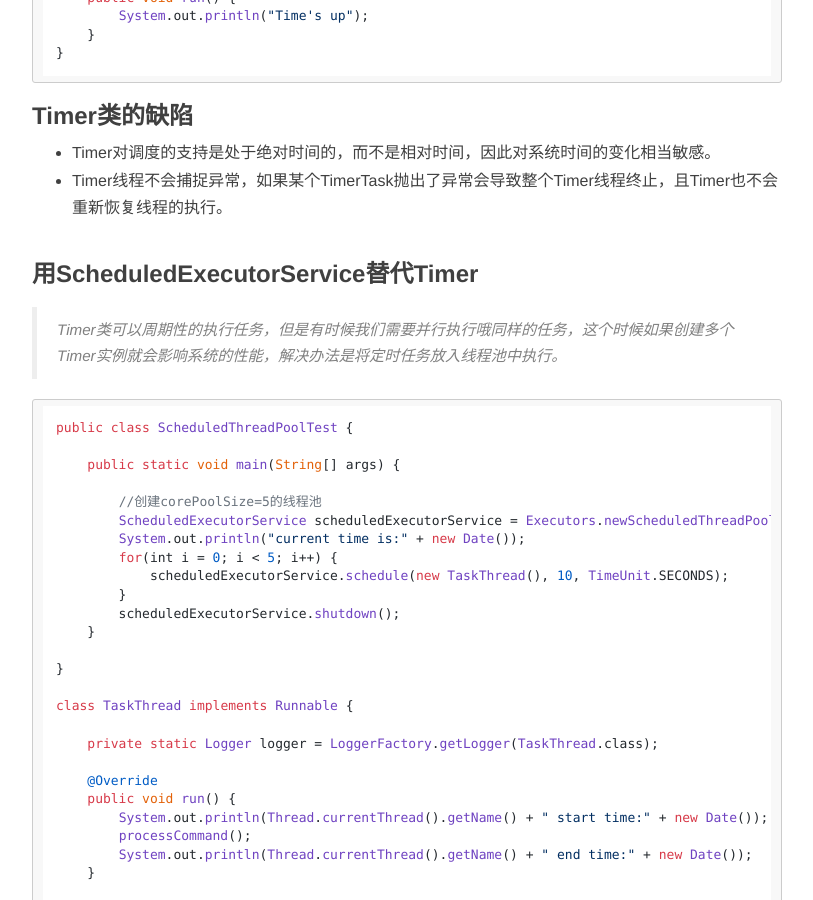
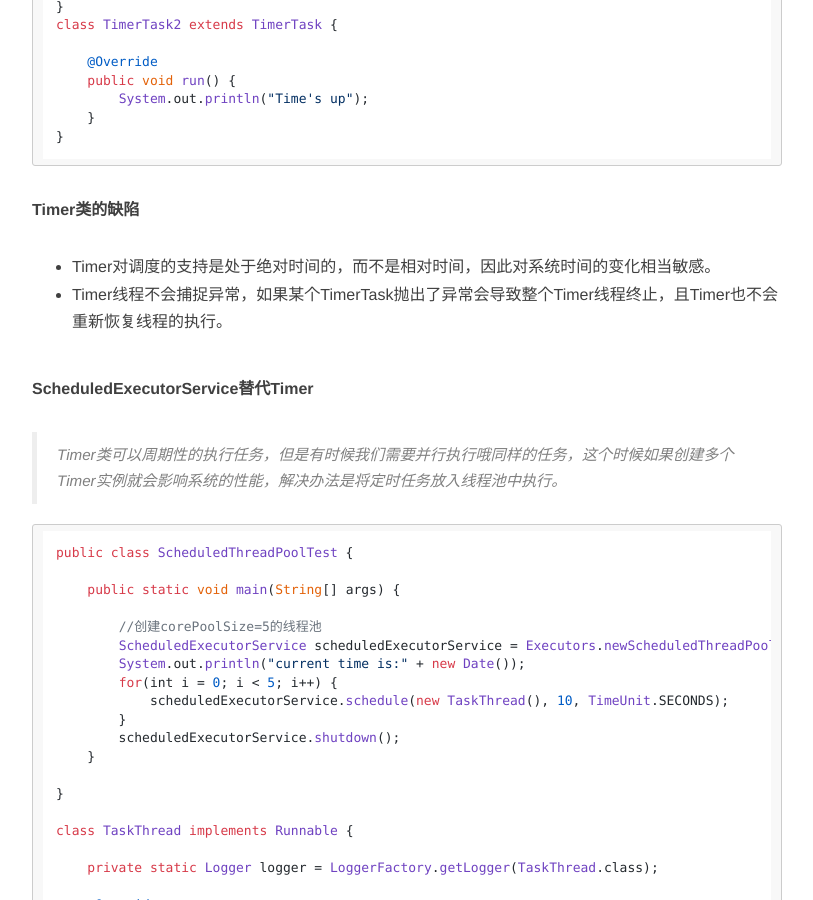
Before and after one commit to ZhouJianBoPro/ZhouJianBoPro.github.io, a Jekyll site: the page built from _posts/2018-03-16-Timer.md, in a window 1280 px wide and 900 px high, scrolled down 1524 px. Shown: the whole window, without its empty margins (233-1046 px from the left). Built offline with Jekyll 4.4.1, drawn with Linux system fonts in a browser that asks for light colours; nearby versions of some CDN libraries; comment, search, counter and statistics services are not loaded.

Commit message:
defalut commit；

````diff
--- a/_posts/2018-03-16-Timer.md
+++ b/_posts/2018-03-16-Timer.md
@@ -7,10 +7,10 @@ tags: [Java]
 description: 定时任务常用了解。
 ---
 
-###  简介
+**简介**
 >在Java中一个完整的定时任务需要由Timer,TimerTask两个类来配合完成；我们可以理解Timer是一种定时器工具，用来在一个后台计划执行指定任务；TimerTask是一个抽象类，它的子类代表一个可以被Timer计划的任务。
 
-###  Timer类
+**Timer类**
 >Timer类可以保证多个线程同时共享多个Timer对象而无需进行线程同步，所以Timer类是线程安全的；但是由于一个Timer对象对应的是一个后台线程，用于顺序执行后台的任务，如果某个定时器任务执行时间过长，它就会独占定时器的执行线程，其后的所有线程都必须等他执行完，这样了就会延迟执行后续任务，使任务堆积在一起，这种情况后面再进行分析。
 
 > Timer初始化执行后，定时任务就会按照我们设定的时间 去执行，Timer提供了schedule方法，该方法中有多中重载方式以适应不同的场景。
@@ -19,12 +19,12 @@ description: 定时任务常用了解。
 - schedule(TimerTask task, Date firstTime, long period)：指定时间延迟执行指定的任务
 - schedule(TimerTsak task, long delay)：指定延迟后执行指定的任务
 
-###  TimerTask抽象类
+**TimerTask抽象类**
 >TimerTask是个抽象类，它有一个抽象方法run方法，该方法用于执行相应定时器要执行的任务，每一个具体的任务类都必须要继承TimerTask抽象类，然后重写run方法。
 boolean cancel()：取消该定时器任务。
 long scheduledExecutionTime()：返回此任务最近执行的时间
 
-###  实例
+**实例**
 ```
 public class TimerTest {
 
@@ -47,12 +47,12 @@ class TimerTask2 extends TimerTask {
 }
 ```
 
-###  Timer类的缺陷
+**Timer类的缺陷**
 
 - Timer对调度的支持是处于绝对时间的，而不是相对时间，因此对系统时间的变化相当敏感。
 - Timer线程不会捕捉异常，如果某个TimerTask抛出了异常会导致整个Timer线程终止，且Timer也不会重新恢复线程的执行。
 
-###  用ScheduledExecutorService替代Timer
+**ScheduledExecutorService替代Timer**
 >Timer类可以周期性的执行任务，但是有时候我们需要并行执行哦同样的任务，这个时候如果创建多个Timer实例就会影响系统的性能，解决办法是将定时任务放入线程池中执行。
 
 ```
````
